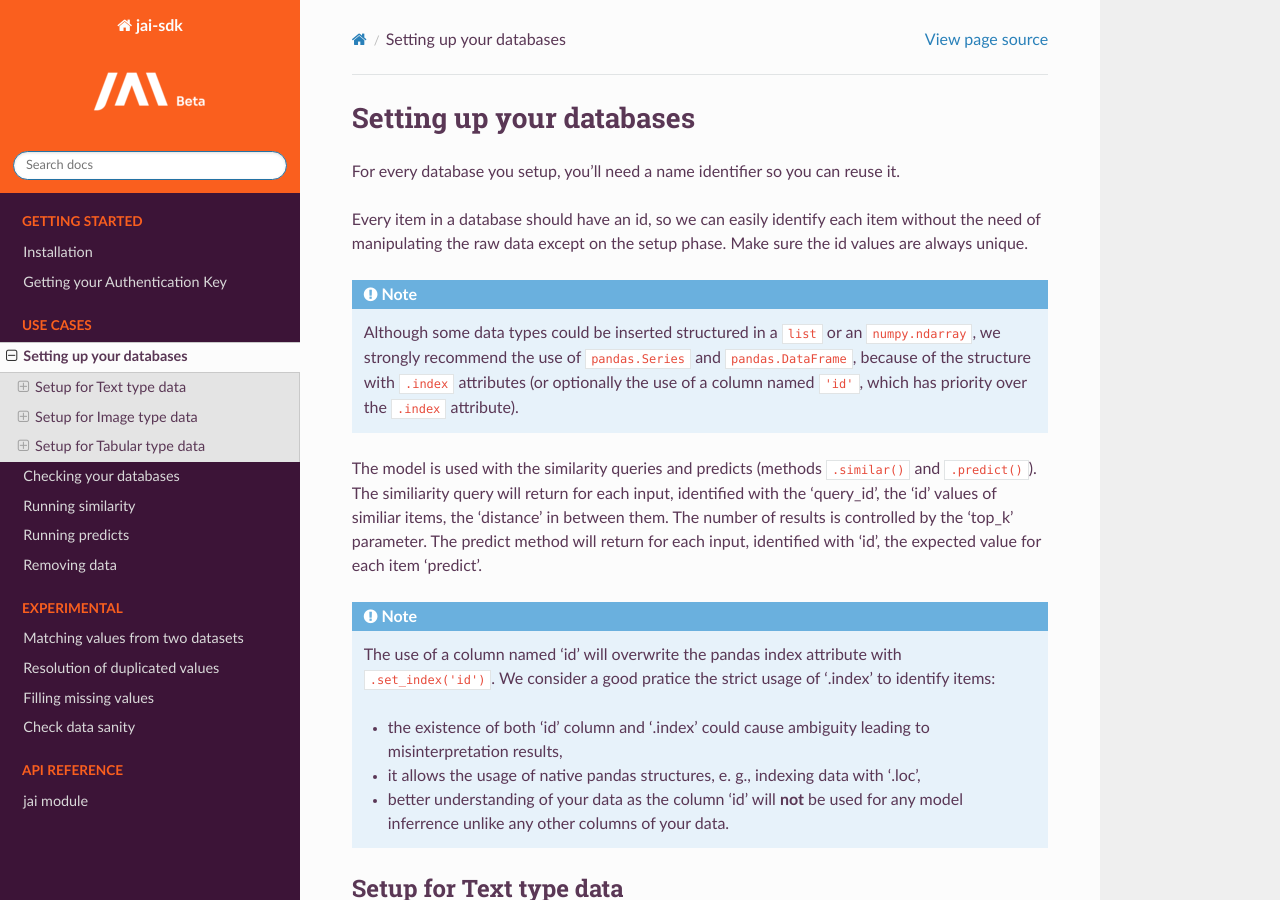
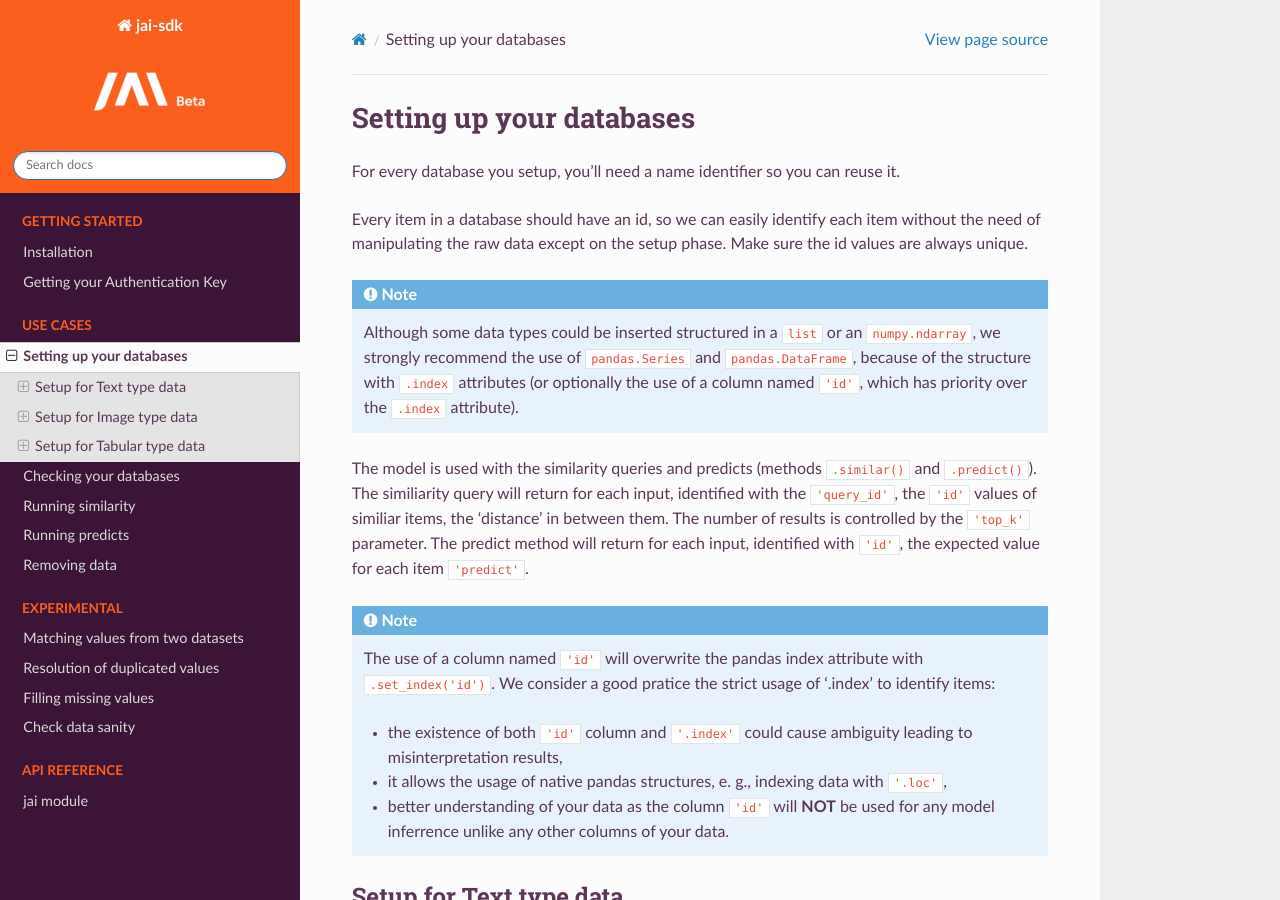
Before and after one commit to jquant/jai-sdk, a Sphinx documentation site: the page built from docs/use_cases/setup_data.rst, in a window 1280 px wide and 900 px high. Built offline with Sphinx 7.4.7 and the Read the Docs theme 2.0.0, drawn with Linux system fonts in a browser that asks for light colours; pages that are not in the unit, such as notebooks, are missing from menus; part of the change alters nothing that is shown.

```diff
--- a/docs/use_cases/setup_data.rst
+++ b/docs/use_cases/setup_data.rst
@@ -10,16 +10,16 @@ Make sure the id values are always unique.
 .. note::
 	Although some data types could be inserted structured in a :code:`list` or an :code:`numpy.ndarray`, we strongly recommend the use of :code:`pandas.Series` and :code:`pandas.DataFrame`, because of the structure with :code:`.index` attributes (or optionally the use of a column named :code:`'id'`, which has priority over the :code:`.index` attribute).
 
-The model is used with the similarity queries and predicts (methods :code:`.similar()` and :code:`.predict()`). The similiarity query will return for each input, identified with the 'query_id', the 'id' values of similiar items, the 'distance' in between them. The number of results is controlled by the 'top_k' parameter. The predict method will return for each input, identified with 'id', the expected value for each item 'predict'.
+The model is used with the similarity queries and predicts (methods :code:`.similar()` and :code:`.predict()`). The similiarity query will return for each input, identified with the :code:`'query_id'`, the :code:`'id'` values of similiar items, the 'distance' in between them. The number of results is controlled by the :code:`'top_k'` parameter. The predict method will return for each input, identified with :code:`'id'`, the expected value for each item :code:`'predict'`.
 
 .. note::
-	The use of a column named 'id' will overwrite the pandas index attribute with :code:`.set_index('id')`. We consider a good pratice the strict usage of '.index' to identify items:
+	The use of a column named :code:`'id'` will overwrite the pandas index attribute with :code:`.set_index('id')`. We consider a good pratice the strict usage of '.index' to identify items:
 
-	* the existence of both 'id' column and '.index' could cause ambiguity leading to misinterpretation results,
+	* the existence of both :code:`'id'` column and :code:`'.index'` could cause ambiguity leading to misinterpretation results,
 
-	* it allows the usage of native pandas structures, e. g., indexing data with '.loc',
+	* it allows the usage of native pandas structures, e. g., indexing data with :code:`'.loc'`,
 
-	* better understanding of your data as the column 'id' will **not** be used for any model inferrence unlike any other columns of your data.
+	* better understanding of your data as the column :code:`'id'` will **NOT** be used for any model inferrence unlike any other columns of your data.
 
 ************************
 Setup for Text type data
```
